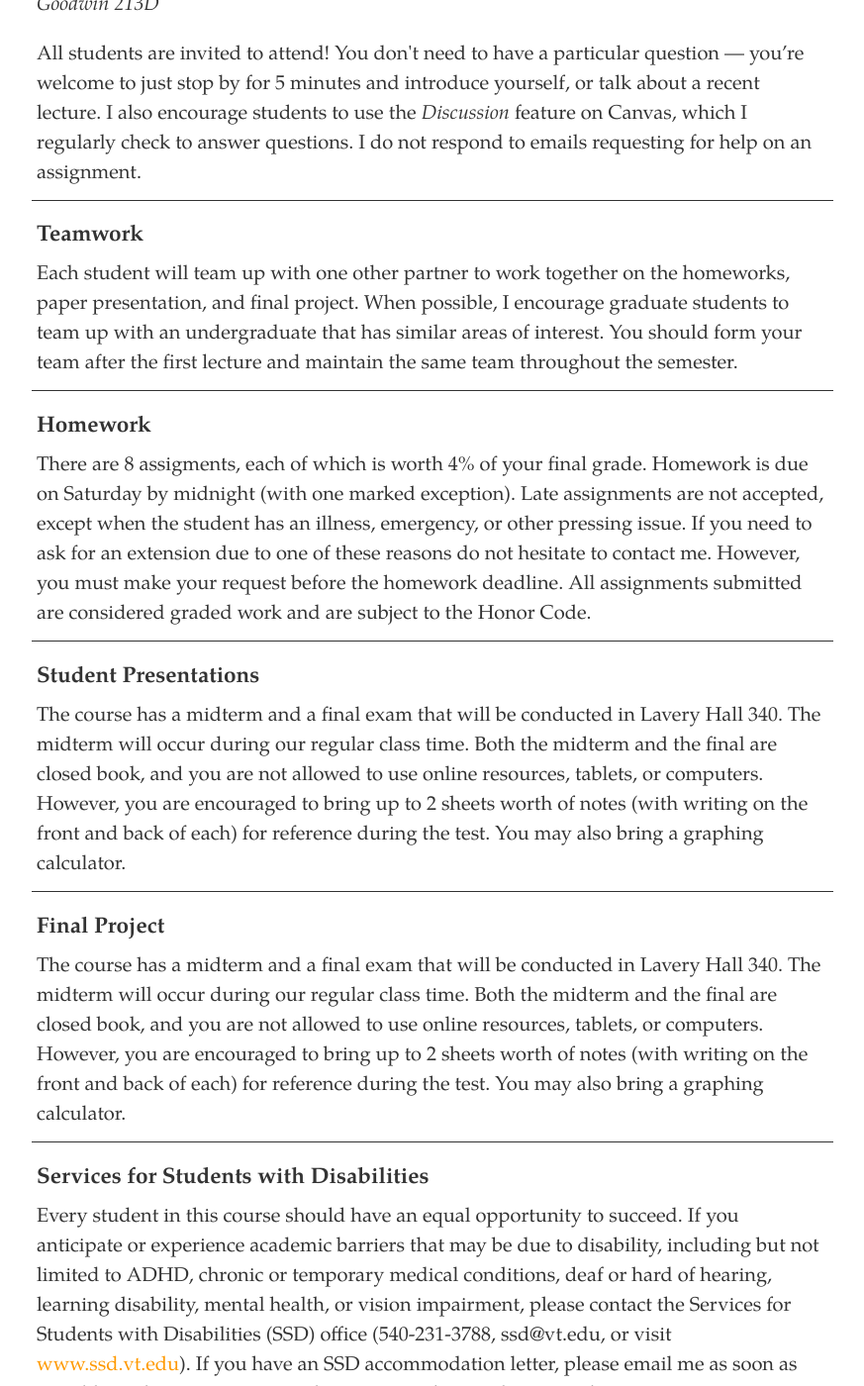
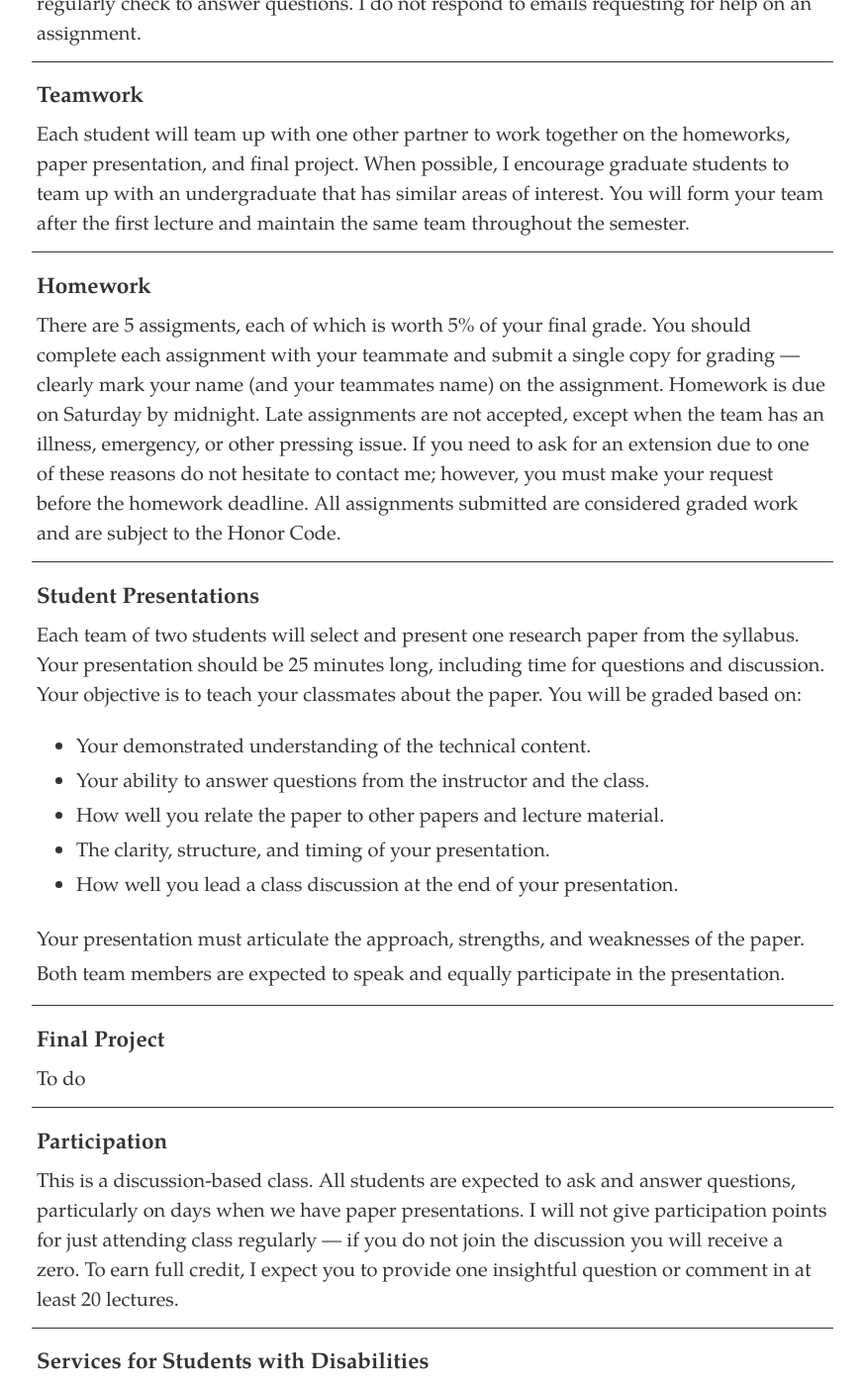
Before and after one commit to dylan-losey/dylan-losey.github.io, a Jekyll site: the page built from me5824-spring22.html, in a window 1280 px wide and 1400 px high, scrolled down 4191 px. Shown: the whole window at 99% size, without its empty margins (203-1076 px from the left). Built offline with Jekyll 4.4.1, drawn with Linux system fonts in a browser that asks for light colours; nearby versions of some CDN libraries; some of the changed text lies outside the part shown.

Commit message:
adding spring course

```diff
--- a/me5824-spring22.html
+++ b/me5824-spring22.html
@@ -76,14 +76,14 @@ tags: me5824-spring2022
   <h3>Learning Objectives</h3>
   Having successfully completed this course, the student will be able to:
   <ul>
-    <li>Articulate the challenges of developing algorithms that facilitate human-robot interaction.</li>
+    <li>Articulate the challenges of developing algorithms for human-robot interaction.</li>
     <li>Appraise and implement different methods to learn from human data.</li>
     <li>Use Bayesian inference to detect human intent and autonomously assist humans.</li>
-    <li>Apply safe and optimal controllers so that the robots can safely but efficiently operate around humans.</li>
+    <li>Apply safe and optimal controllers so that robots can operate around humans.</li>
     <li>Combine human and robot control inputs for assistive autonomy tasks.</li>
     <li>Plan, conduct, and analyze a user study that involves human-robot interaction.</li>
-    <li>Assess the scientific merits and weaknesses of human-robot interaction research published in scholarly journals.</li>
-    <li>Carry out a research project that involves human-robot interaction and applies course concepts.</li>
+    <li>Assess the scientific merits and weaknesses of research publications.</li>
+    <li>Carry out a research project that involves human-robot interaction.</li>
     <li>Communicate scientific content and research to a peer audience.</li>
   </ul>
 </div>
@@ -349,7 +349,7 @@ tags: me5824-spring2022
     homeworks, paper presentation, and final project.
     When possible, I encourage graduate students to team up with an undergraduate
     that has similar areas of interest.
-    You should form your team after the first lecture and maintain the same team
+    You will form your team after the first lecture and maintain the same team
     throughout the semester.
   </p>
 </div>
@@ -357,37 +357,53 @@ tags: me5824-spring2022
 <hr>
 <div>
   <h3>Homework</h3>
-  <p>There are 8 assigments, each of which is worth 4% of your final grade.
-  Homework is due on Saturday by midnight (with one marked exception).
-  Late assignments are not accepted, except when the student has an illness, emergency, or other pressing issue.
-  If you need to ask for an extension due to one of these reasons do not hesitate to contact me.
-  However, you must make your request before the homework deadline.
-  All assignments submitted are considered graded work and are subject to the Honor Code.</p>
+  <p>There are 5 assigments, each of which is worth 5% of your final grade.
+    You should complete each assignment with your teammate and submit a single copy for grading &mdash;
+    clearly mark your name (and your teammates name) on the assignment.
+    Homework is due on Saturday by midnight.
+    Late assignments are not accepted, except when the team has an illness, emergency, or other pressing issue.
+    If you need to ask for an extension due to one of these reasons do not hesitate to contact me;
+    however, you must make your request before the homework deadline.
+    All assignments submitted are considered graded work and are subject to the Honor Code.
+  </p>
 </div>
 
 <hr>
 <div>
   <h3>Student Presentations</h3>
-  <p>The course has a midterm and a final exam that will be conducted in Lavery Hall 340.
-  The midterm will occur during our regular class time.
-  Both the midterm and the final are closed book,
-  and you are not allowed to use online resources, tablets, or computers.
-  However, you are encouraged to bring up to 2 sheets worth of notes
-  (with writing on the front and back of each) for reference during the test.
-  You may also bring a graphing calculator.
+  <p>Each team of two students will select and present one research paper from the syllabus.
+    Your presentation should be 25 minutes long, including time for questions and discussion.
+    Your objective is to teach your classmates about the paper.
+    You will be graded based on:
+    <ul>
+      <li>Your demonstrated understanding of the technical content.</li>
+      <li>Your ability to answer questions from the instructor and the class.</li>
+      <li>How well you relate the paper to other papers and lecture material.</li>
+      <li>The clarity, structure, and timing of your presentation.</li>
+      <li>How well you lead a class discussion at the end of your presentation.</li>
+    </ul>
+    Your presentation must articulate the approach, strengths, and weaknesses of the paper.
+    Both team members are expected to speak and equally participate in the presentation.
   </p>
 </div>
 
 <hr>
 <div>
   <h3>Final Project</h3>
-  <p>The course has a midterm and a final exam that will be conducted in Lavery Hall 340.
-  The midterm will occur during our regular class time.
-  Both the midterm and the final are closed book,
-  and you are not allowed to use online resources, tablets, or computers.
-  However, you are encouraged to bring up to 2 sheets worth of notes
-  (with writing on the front and back of each) for reference during the test.
-  You may also bring a graphing calculator.
+  <p>To do
+  </p>
+</div>
+
+<hr>
+<div>
+  <h3>Participation</h3>
+  <p>This is a discussion-based class.
+    All students are expected to ask and answer questions,
+    particularly on days when we have paper presentations.
+    I will not give participation points for just attending class regularly &mdash;
+    if you do not join the discussion you will receive a zero.
+    To earn full credit, I expect you to provide one insightful question or comment
+    in at least 20 lectures.
   </p>
 </div>
 
@@ -400,7 +416,6 @@ tags: me5824-spring2022
   including but not limited to ADHD, chronic or temporary medical conditions, deaf or hard of hearing, learning disability, mental health, or vision impairment,
   please contact the Services for Students with Disabilities (SSD) office (540-231-3788, ssd@vt.edu, or visit <a class="link" href="https://www.ssd.vt.edu/">www.ssd.vt.edu</a>).
   If you have an SSD accommodation letter, please email me as soon as possible so that I can accommodate your needs.
-  I am happy to discuss your accommodations in a private meeting during office hours (or by appointment).
   </p>
 </div>
 
```
Also changed, not shown: other parts of me5824-spring22.html (+1 -1 lines). Lines whose indentation alone changed are shown as unchanged.
